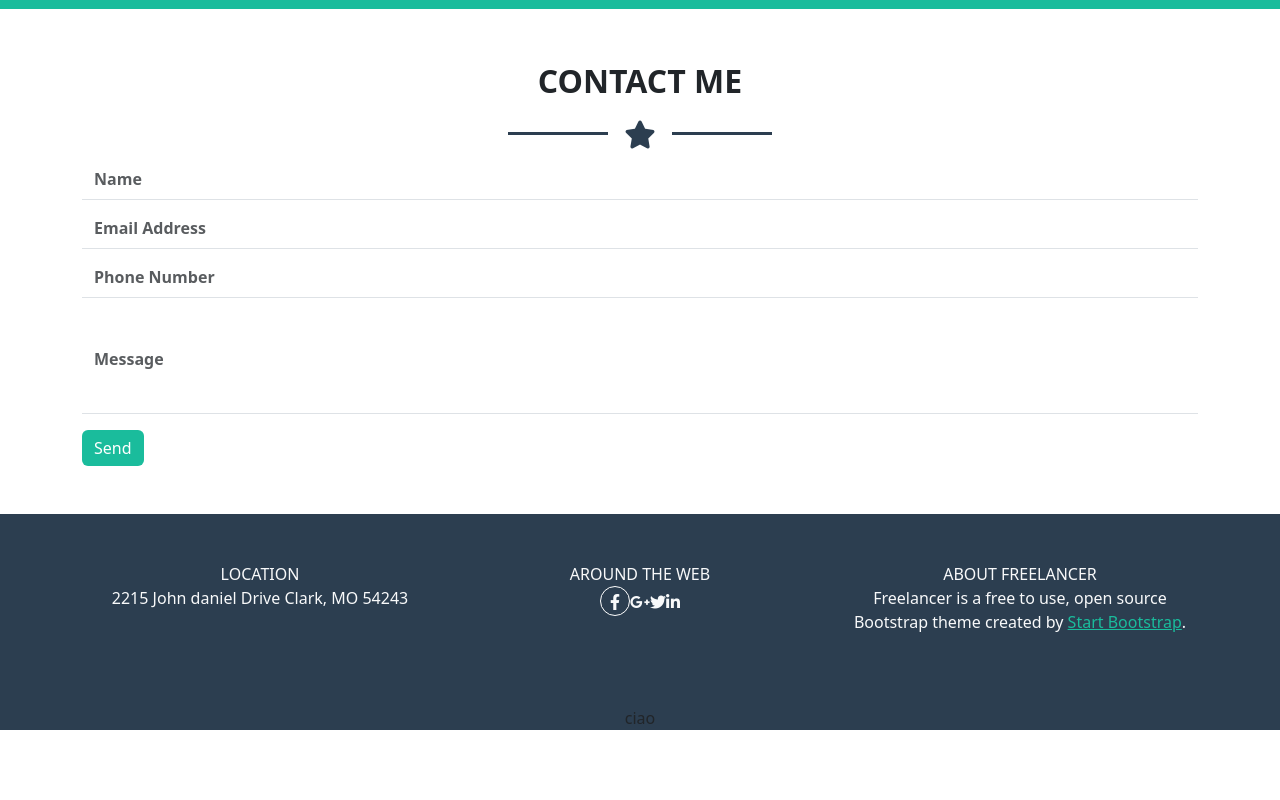
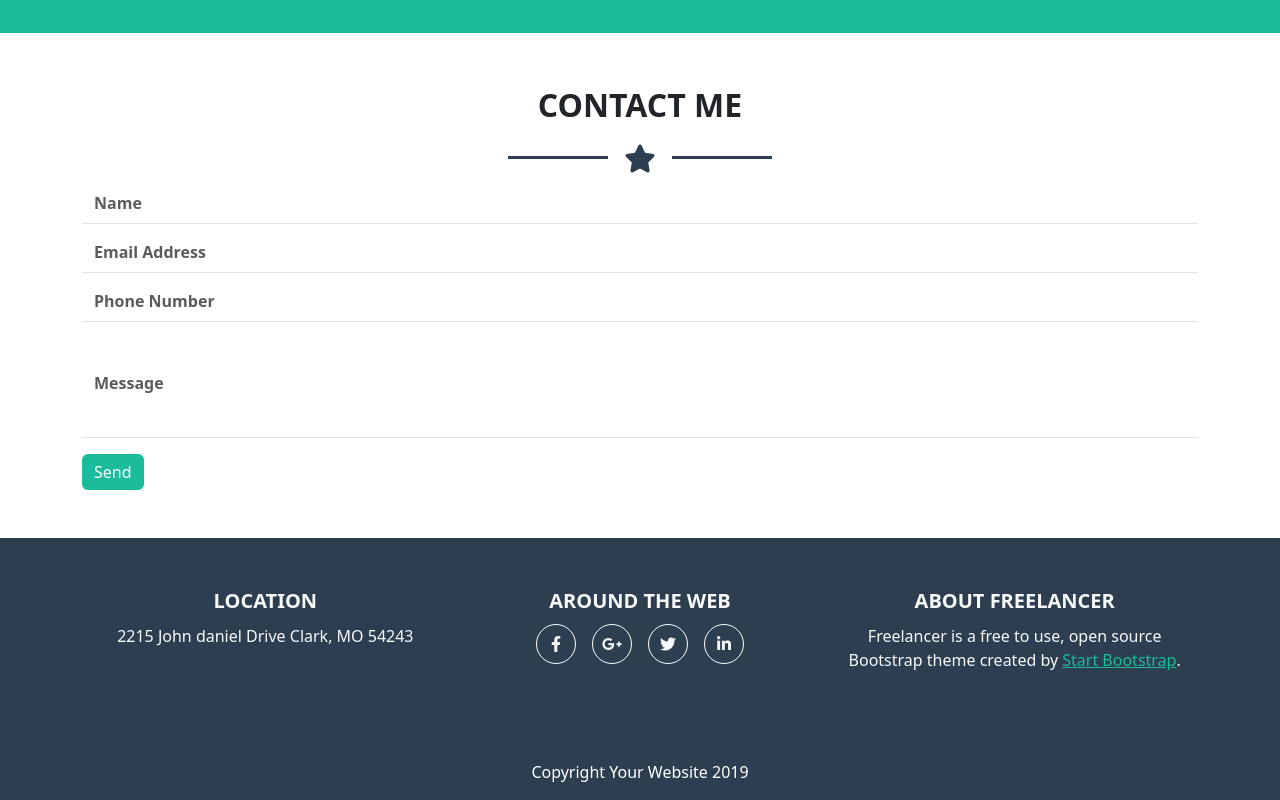
Before and after one commit to emanuelesacchetti/html-css-bootstrap-freelancer, a plain HTML site: page index.html in a window 1280 px wide. Shown: the part 1849-2649 px from the top of the page. Before the commit the page ends 2579 px from the top, so only its background shows below. Drawn offline with nearby package versions, Linux system fonts and the light colour scheme.

Commit message:
fine (aggiustato anche il layout che sforava sulla destra per problema footer-bottom con row senza container)

```diff
--- a/css/style.css
+++ b/css/style.css
@@ -57,9 +57,9 @@ main {
     border: 0;
 }
 .ms_radius {
-    width: 30px;
-    height: 30px;
-    line-height: 30px;
+    width: 40px;
+    height: 40px;
+    line-height: 38px;
     border-radius: 50%;
 }
 #ms_footer-top {
@@ -68,4 +68,5 @@ main {
 }
 #ms_footer-bottom {
     background-color: var(--ms_ColorDarkGray);
+    width: 100%;
 }
--- a/index.html
+++ b/index.html
@@ -10,7 +10,7 @@
     <title>Bootstrap freelancer</title>
 </head>
 <body class="debug">
-    <header class="fixed-top me-3">    <!--questo margin/end è molto dubbio-->
+    <header class="fixed-top">
         <nav class="navbar navbar-expand-lg h-100" id="navbar">
             <div class="container">
               <a class="navbar-brand text-white fw-bold" href="#">START BOOTSTRAP</a>
@@ -38,7 +38,7 @@
         <section class="py-5" id="hero">
             <div class="container">
                 <div class="row justify-content-center">
-                    <div class="col-8 col-md-4 text-center ms_border p-2">
+                    <div class="col-8 col-md-4 text-center p-2">
                         <img src="img/avatar.svg" alt="">
                     </div>
                     <div class="col-10 text-center text-white fw-bold fs-1">START BOOTSTRAP</div>
@@ -105,12 +105,12 @@
                     <div class="col-8 col-md-5 text-light mt-4">
                         <div>Lorem ipsum dolor sit amet cong elit. Omnis suscipit consectetur, perferendis perspsectetur adipisicing elit. Sapiente delectus sint beatae facere, doloribus quo earum laboriosam sequi labore blanditiis.</div>
                     </div>
-                    <div class="col-8 col-md-5 text-light mt-4">
+                    <div class="col-8 col-md-4 text-light mt-4">
                         <div>Korem ipsum dolorg elit. Omnis suscipit consectetur, perferendis perspg elit. Omnis suscipit consectetur, perferendis perspiciatis autem sunt nostrum laudantium ipsam animi nesciunt!</div>
                     </div>
                 </div>
-                <div class="row">
-                    <div class="col-2 offset-5 my-4">
+                <div class="row justify-content-center">
+                    <div class="col-3 col-md-2 my-4">
                         <button type="button" class="btn btn-outline-light">
                             <a href="#" class="fw-semibold text-decoration-none text-white text-nowrap"><i class="fa-solid fa-download pe-1"></i> Download</a>
                         </button>
@@ -154,23 +154,23 @@
         <footer>
             <section class="py-5" id="ms_footer-top">
                 <div class="container">
-                    <div class="row justify-content-center">
+                    <div class="row justify-content-center g-2">
                         <div class="col-10 col-md-4 text-center text-light pb-4">
                             <div>
-                                <div>LOCATION</div>
-                                <div>2215 John daniel Drive Clark, MO 54243</div>
+                                <div class="mb-2 fw-semibold fs-5">LOCATION</div>
+                                <div class="fs-6">2215 John daniel Drive Clark, MO 54243</div>
                             </div>
                         </div>
                         <div class="col-10 col-md-4 text-center text-light pb-4">
                             <div>
-                                <div>AROUND THE WEB</div>
-                                <span><i class="fa-brands fa-facebook-f border border-white ms_radius"></i></span><i class="fa-brands fa-google-plus-g"></i><span></span><i class="fa-brands fa-twitter"></i><span><i class="fa-brands fa-linkedin-in"></i></span>
+                                <div class="mb-2 fw-semibold fs-5">AROUND THE WEB</div>
+                                <span><i class="fa-brands fa-facebook-f border border-white ms_radius mx-2"></i></span><i class="fa-brands fa-google-plus-g ms_radius border border-white mx-2"></i><span></span><i class="fa-brands fa-twitter ms_radius border border-white mx-2"></i><span><i class="fa-brands fa-linkedin-in ms_radius border border-white mx-2"></i></span>
                             </div>
                         </div>
                         <div class="col-10 col-md-4 text-center text-light pb-4">
                             <div>
-                                <div>ABOUT FREELANCER</div>
-                                <div>Freelancer is a free to use, open source Bootstrap theme created by <a href="#" class="ms_text-green">Start Bootstrap</a>.</div>
+                                <div class="mb-2 fw-semibold fs-5">ABOUT FREELANCER</div>
+                                <div class="fs-6">Freelancer is a free to use, open source Bootstrap theme created by <a href="#" class="ms_text-green">Start Bootstrap</a>.</div>
                             </div>
                         </div>
                     </div>
@@ -178,8 +178,10 @@
             </section>
 
             <section id="ms_footer-bottom">
-                <div class="row">
-                    <div class="col-2 offset-5 text-center">ciao</div>
+                <div class="container">
+                    <div class="row justify-content-center">
+                        <div class="col-4 text-center py-3 text-white">Copyright Your Website 2019</div>
+                    </div>
                 </div>
             </section>
         </footer>
```
